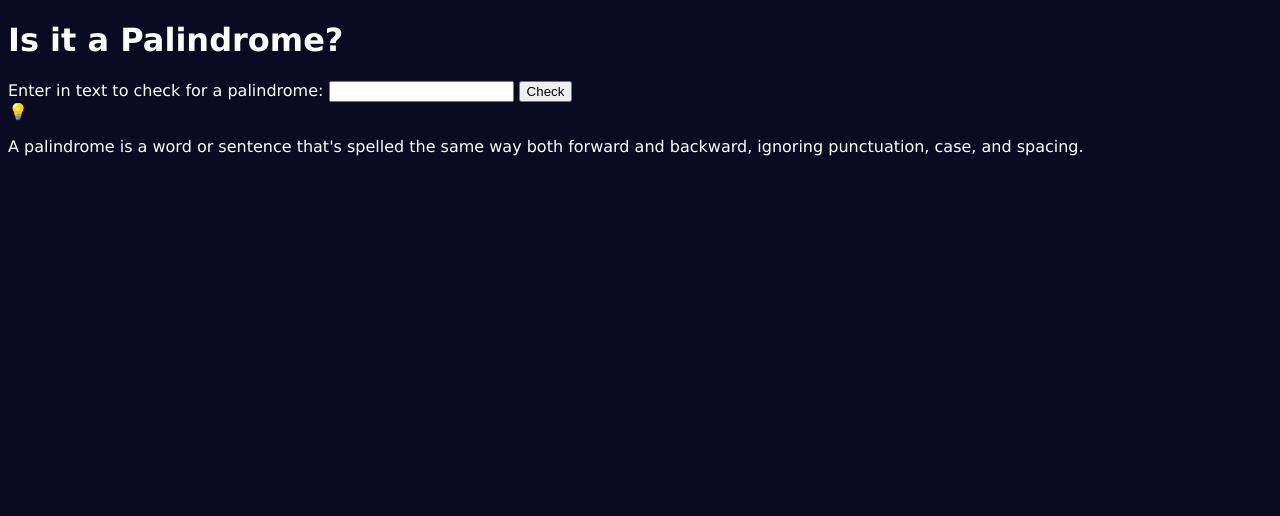
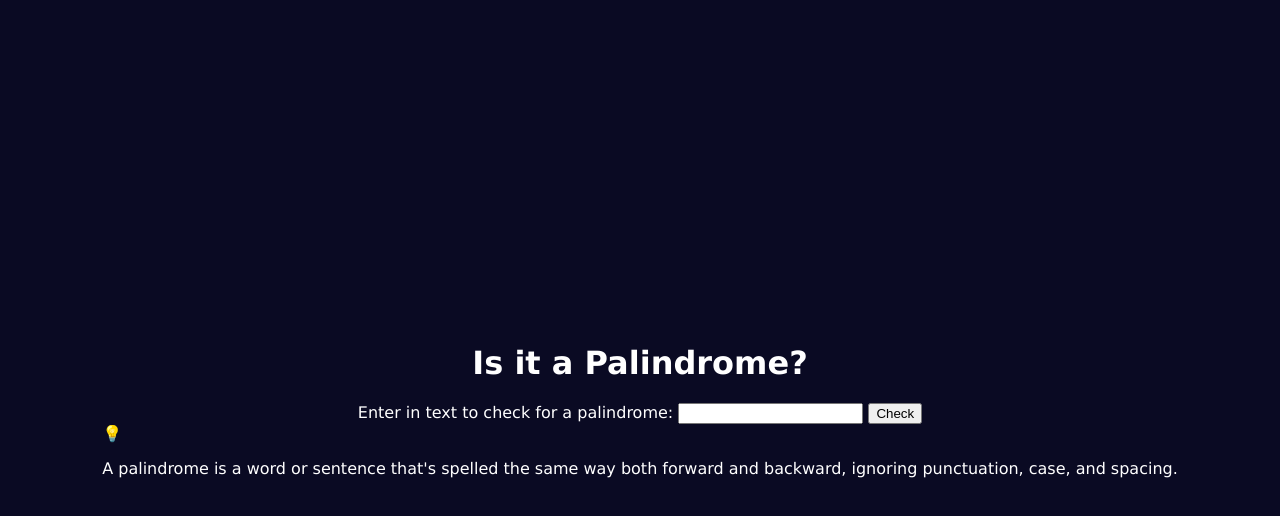
Before and after one commit to LQuesadaM/Palindrome-Checker, a plain HTML site: page index.html in a window 1280 px wide. Drawn offline with Linux system fonts and the light colour scheme.

Commit message:
position the main.palindrome

```diff
--- a/styles.css
+++ b/styles.css
@@ -10,3 +10,11 @@ body {
     font-family: Verdana, Geneva, Tahoma, sans-serif;
     color: var(--white);
 }
+
+.palindrome {
+    height: 100vh;
+    display: flex;
+    flex-direction: column;
+    align-items: center;
+    justify-content: center;
+}
```
